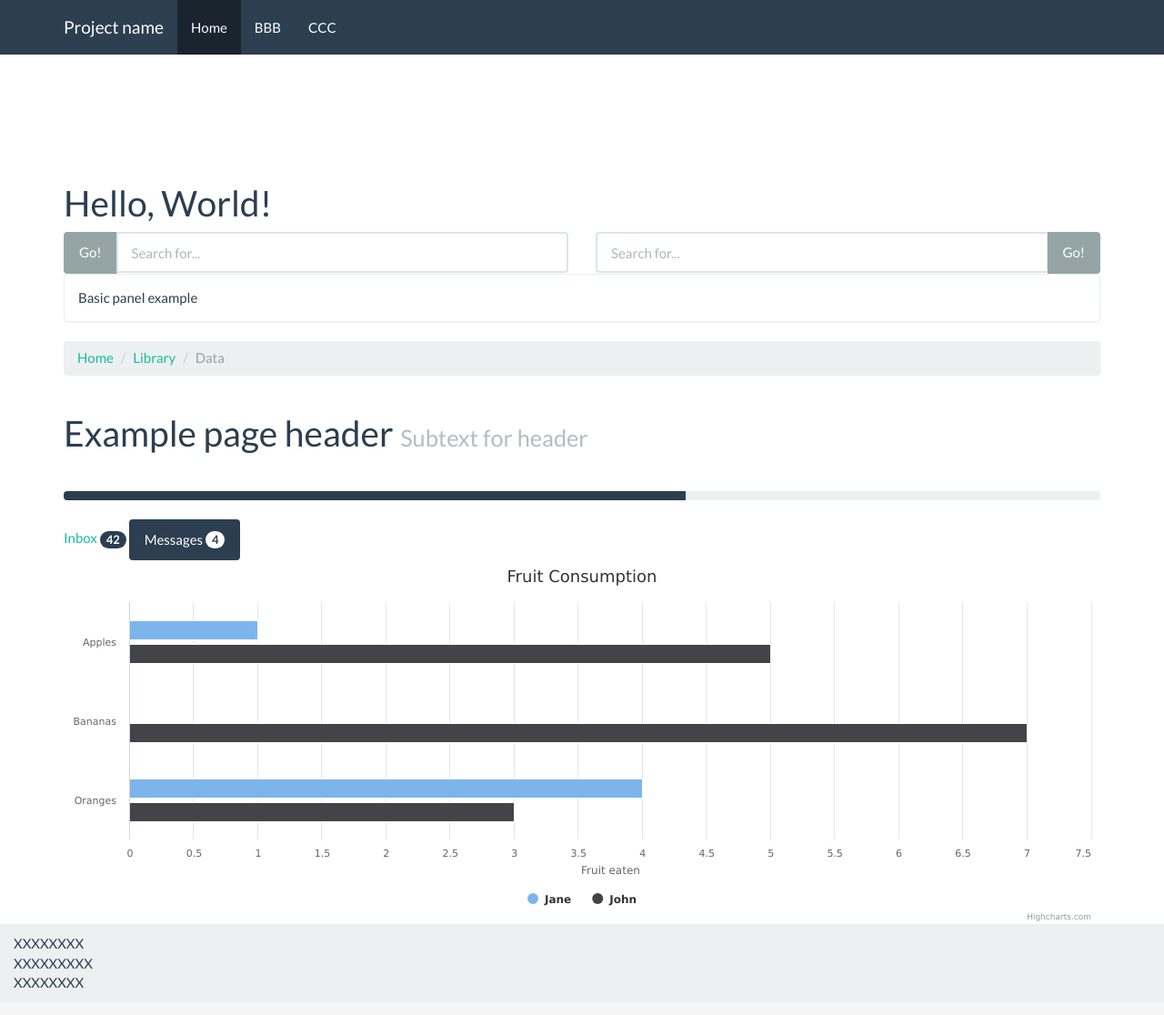
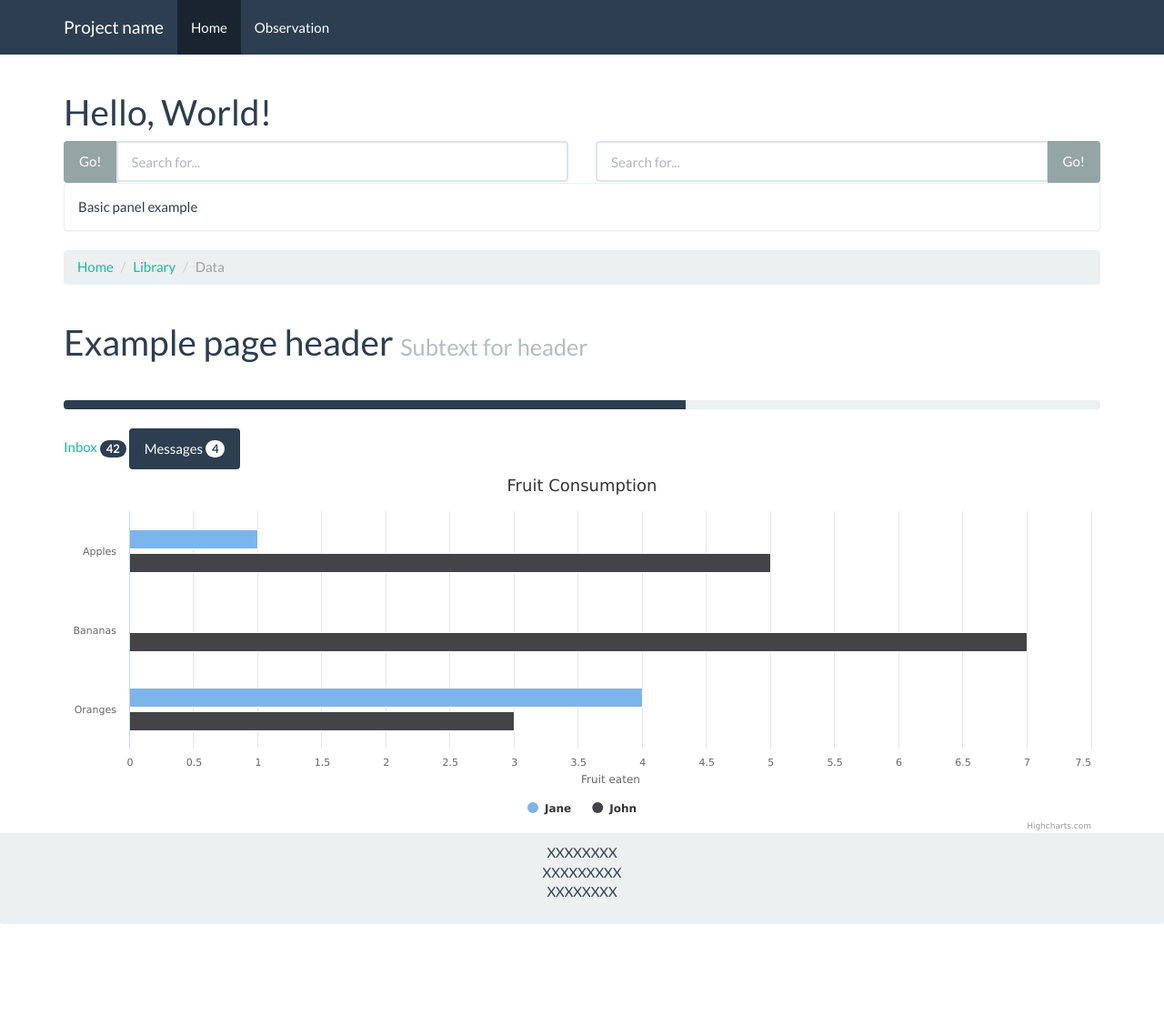
Before and after one commit to CaviarChen/InfoProject3, a Flask app: page / in a window 1280 px wide. Shown: the whole page at 91% size. After the commit the page ends 1016 px from the top, so only its background shows below. Run offline with Flask 2, Linux system fonts and the light colour scheme; some libraries are stand-ins or nearby versions.

Commit message:
bugs fixed

```diff
--- a/app/app.py
+++ b/app/app.py
@@ -10,6 +10,10 @@ app = Flask(__name__)
 def index():
     return render_template('index.html')
 
+@app.route('/observation')
+def observation():
+    return render_template('observation.html')
+
 if __name__ == '__main__':
     app.debug = config['server']['debug']
     app.run(host=config['server']['host'], port=config['server']['port'])
--- a/app/static/css/sticky-footer-navbar.css
+++ b/app/static/css/sticky-footer-navbar.css
@@ -5,35 +5,11 @@ html {
   min-height: 100%;
 }
 body {
-  /* Margin bottom by footer height */
   margin-bottom: 100px;
 }
 .footer {
   position: absolute;
   bottom: 0;
   width: 100%;
-  /* Set the fixed height of the footer here */
   height: 100px;
-  background-color: #f5f5f5;
 }
-
-
-/* Custom page CSS
--------------------------------------------------- */
-/* Not required for template or sticky footer method. */
-
-body > .container {
-  padding: 100px 15px 0;
-}
-.container .text-muted {
-  margin: 20px 0;
-}
-
-.footer > .container {
-  padding-right: 15px;
-  padding-left: 15px;
-}
-
-code {
-  font-size: 80%;
-}
--- a/app/static/js/common.js
+++ b/app/static/js/common.js
@@ -1,6 +1,6 @@
 $(document).ready(function() {
     // Set Active navbar
     $.each($('#navbar').find('li'), function() {
-        $(this).toggleClass('active',window.location.pathname.indexOf($(this).find('a').attr('href')) > -1);
+        $(this).toggleClass('active',window.location.pathname == $(this).find('a').attr('href'));
     });
 });
--- a/app/templates/base.html
+++ b/app/templates/base.html
@@ -36,8 +36,7 @@
       <div id="navbar" class="collapse navbar-collapse">
         <ul class="nav navbar-nav">
           <li><a href="/">Home</a></li>
-          <li><a href="#">BBB</a></li>
-          <li><a href="#">CCC</a></li>
+          <li><a href="/observation">Observation</a></li>
         </ul>
       </div>
   </nav>
@@ -49,7 +48,7 @@
 </div>
 
   <footer class="footer">
-    <div class="panel-footer">XXXXXXXX<br>
+    <div class="panel-footer" style="height: 100px; text-align: center;">XXXXXXXX<br>
     XXXXXXXXX<br>
     XXXXXXXX<br>
     </div>
```
Also changed, not shown: app/templates/observation.html (added, +11 -0 lines).
